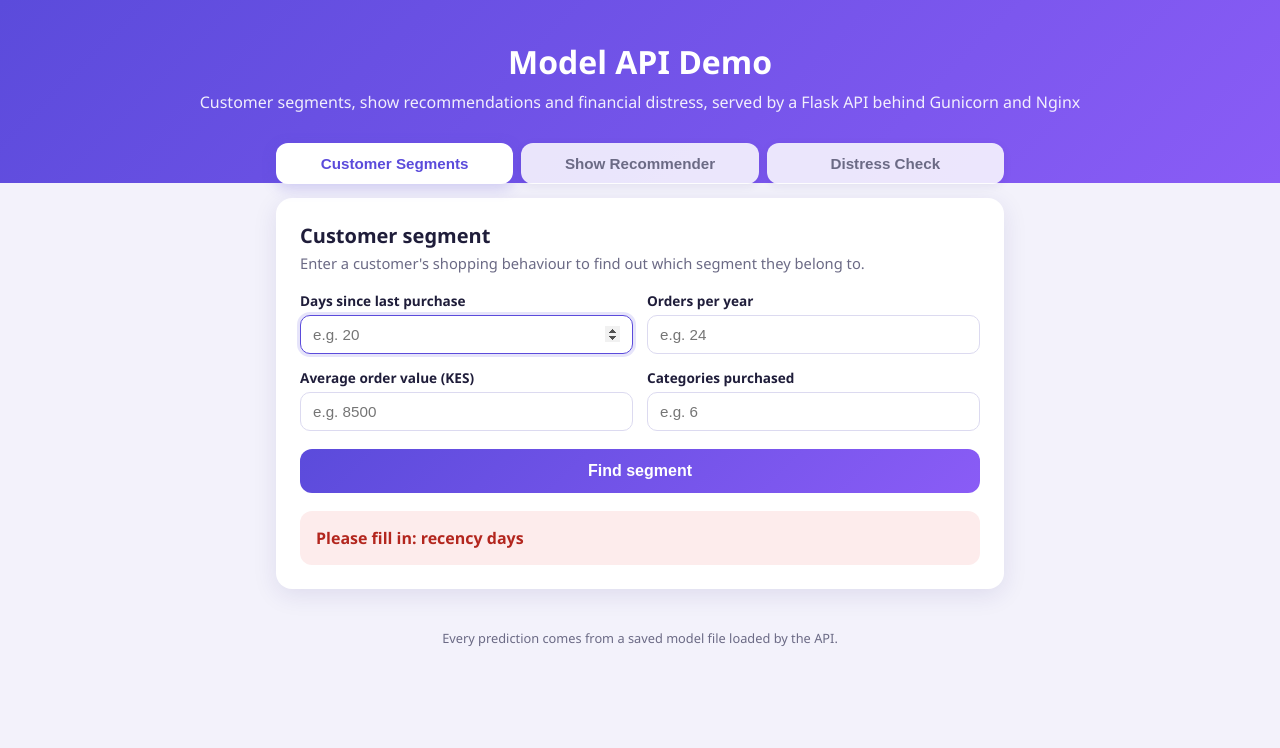
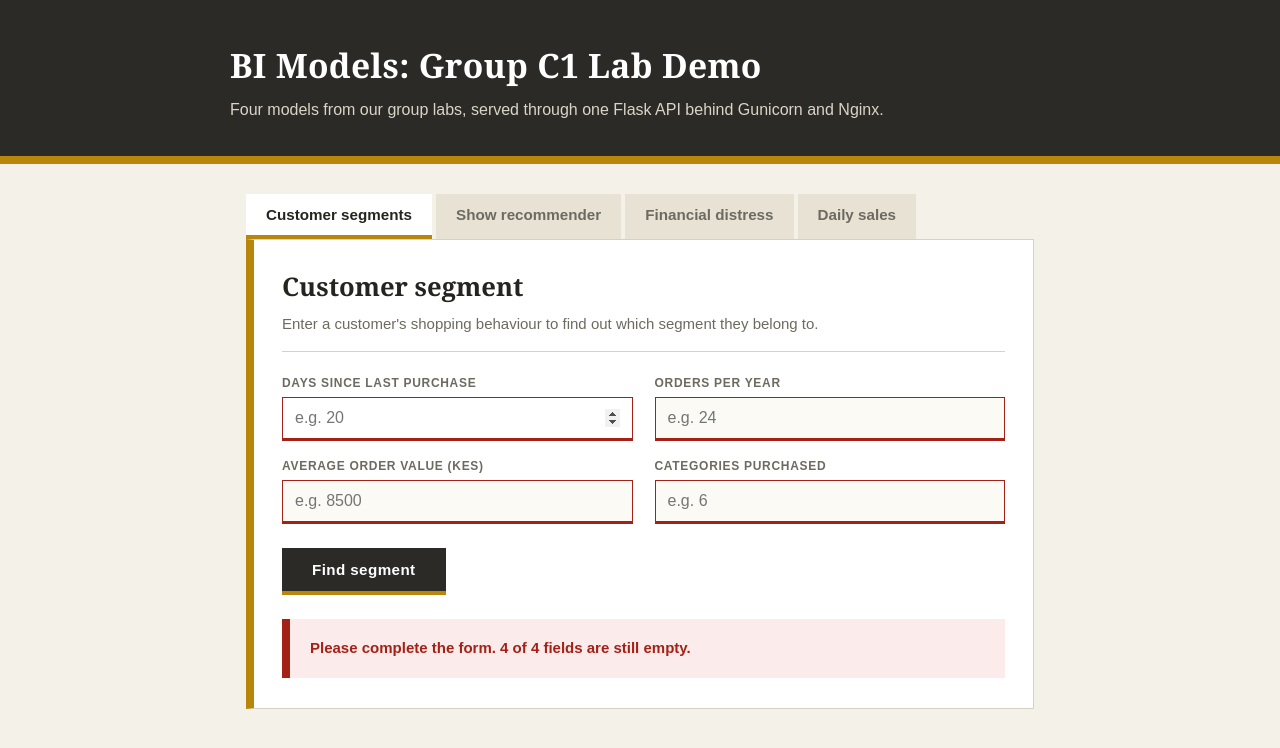
Before and after one commit to GraceChelangat/BI-ServingMLModels-C1, a plain HTML site: page frontend/index.html in a window 1280 px wide. Both pictures are taken after a click on the button "Find segment". Drawn offline with Linux system fonts and the light colour scheme.

Commit message:
added regression model to web page

```diff
--- a/frontend/index.html
+++ b/frontend/index.html
@@ -3,117 +3,146 @@
 <head>
 <meta charset="UTF-8">
 <meta name="viewport" content="width=device-width, initial-scale=1">
-<title>Model API Demo</title>
+<title>BI Models: Group Lab Demo</title>
 <style>
-  :root {
-    --brand: #5b4bdb;
-    --brand2: #8a5cf6;
-    --bg: #f3f2fb;
+      :root {
+    --brand: #b8860b;
+    --brand2: #b8860b;
+    --green: #b8860b;
+    --dark: #2b2a26;
+    --bg: #f4f1e8;
     --card: #ffffff;
-    --text: #1f1d3a;
-    --muted: #6b6a85;
-    --ok-bg: #e8f7ef;
-    --ok: #17794a;
-    --err-bg: #fdecec;
-    --err: #b3261e;
+    --text: #25241f;
+    --muted: #6d6a5f;
+    --ok-bg: #faf3dc;
+    --ok: #4a3a05;
+    --err-bg: #fbeceb;
+    --err: #a32117;
+    --line: #d6d1c2;
   }
   * { box-sizing: border-box; }
   body {
     margin: 0;
-    font-family: "Segoe UI", system-ui, -apple-system, Arial, sans-serif;
+    font-family: Arial, Helvetica, sans-serif;
+    font-size: 15px;
+    line-height: 1.5;
     background: var(--bg);
     color: var(--text);
   }
+
+  /* Header: dark band with a mustard stripe underneath */
   header {
-    background: linear-gradient(135deg, var(--brand), var(--brand2));
+    background: var(--dark);
     color: #fff;
-    padding: 40px 20px 70px;
-    text-align: center;
+    padding: 40px 20px 34px;
+    border-bottom: 8px solid var(--brand);
   }
-  header h1 { margin: 0 0 8px; font-size: 2rem; }
-  header p { margin: 0; opacity: 0.9; }
-  main { max-width: 760px; margin: -40px auto 40px; padding: 0 16px; }
-  .tabs {
-    display: flex; gap: 8px; flex-wrap: wrap;
-    margin-bottom: 14px;
+  header h1, header p, header div { max-width: 820px; margin-left: auto; margin-right: auto; }
+  header div { padding: 0; }
+  header h1 {
+    margin-top: 0; margin-bottom: 8px;
+    font-family: Georgia, "Times New Roman", serif;
+    font-size: 2.1rem; font-weight: bold; letter-spacing: 0.3px;
   }
+  header p { margin-top: 0; margin-bottom: 0; color: #d9d5c6; font-size: 1rem; }
+
+  main { max-width: 820px; margin: 30px auto; padding: 0 16px; }
+
+  /* Tabs: separate blocks with a heavy underline on the active one */
+  .tabs { display: flex; flex-wrap: wrap; gap: 4px; }
   .tab {
-    flex: 1; min-width: 150px;
-    background: rgba(255,255,255,0.85);
-    border: none; border-radius: 12px;
-    padding: 12px 14px; font-size: 0.95rem; font-weight: 600;
+    background: #e7e2d3; border: none; border-bottom: 4px solid transparent;
+    padding: 12px 20px; font-size: 0.95rem; font-weight: bold;
     color: var(--muted); cursor: pointer;
-    box-shadow: 0 2px 8px rgba(40,30,120,0.08);
-    transition: all .15s;
   }
-  .tab:hover { transform: translateY(-1px); }
-  .tab.active { background: #fff; color: var(--brand); box-shadow: 0 4px 14px rgba(91,75,219,0.25); }
+  .tab:hover { background: #ddd7c4; color: var(--text); }
+  .tab.active { background: #fff; color: var(--text); border-bottom-color: var(--brand); }
+
+  /* Cards: white panel with a mustard strip down the left edge */
   .card {
+    display: none;
     background: var(--card);
-    border-radius: 16px;
-    padding: 24px;
-    box-shadow: 0 6px 24px rgba(40,30,120,0.10);
-    display: none;
+    border: 1px solid var(--line);
+    border-left: 8px solid var(--brand);
+    padding: 28px 28px 30px;
   }
   .card.active { display: block; }
-  .card h2 { margin: 0 0 4px; font-size: 1.25rem; }
-  .card .sub { margin: 0 0 18px; color: var(--muted); font-size: 0.92rem; }
-  .grid { display: grid; grid-template-columns: 1fr 1fr; gap: 14px; }
-  @media (max-width: 560px) { .grid { grid-template-columns: 1fr; } }
-  label { display: block; font-size: 0.85rem; font-weight: 600; margin-bottom: 5px; }
+  .card h2 {
+    margin: 0 0 6px;
+    font-family: Georgia, "Times New Roman", serif;
+    font-size: 1.6rem; font-weight: bold;
+  }
+  .card .sub {
+    margin: 0 0 22px; padding-bottom: 16px;
+    color: var(--muted); border-bottom: 1px solid var(--line);
+  }
+
+  /* Form fields */
+  .grid { display: grid; grid-template-columns: 1fr 1fr; gap: 16px 22px; }
+  @media (max-width: 600px) { .grid { grid-template-columns: 1fr; } }
+  label {
+    display: block; margin-bottom: 5px;
+    font-size: 0.75rem; font-weight: bold;
+    text-transform: uppercase; letter-spacing: 0.7px; color: var(--muted);
+  }
   input, select {
-    width: 100%; padding: 10px 12px;
-    border: 1.5px solid #dcdaf0; border-radius: 10px;
-    font-size: 0.95rem; background: #fff; color: var(--text);
+    width: 100%; padding: 11px 12px;
+    border: 1px solid #aaa593; border-bottom: 3px solid #aaa593;
+    border-radius: 0; font-size: 1rem; background: #fbfaf5; color: var(--text);
   }
-  input:focus, select:focus {
-    outline: none; border-color: var(--brand);
-    box-shadow: 0 0 0 3px rgba(91,75,219,0.15);
+  input:hover, select:hover { background: #fff; }
+  input:focus, select:focus { outline: none; border-color: var(--brand); background: #fff; }
+
+  /* Buttons */
+  button.go {
+    margin-top: 24px; padding: 13px 30px;
+    background: var(--dark); color: #fff;
+    border: none; border-bottom: 4px solid var(--brand); border-radius: 0;
+    font-size: 0.95rem; font-weight: bold; letter-spacing: 0.4px; cursor: pointer;
   }
-  button.go {
-    margin-top: 18px; width: 100%;
-    padding: 13px; border: none; border-radius: 12px;
-    background: linear-gradient(135deg, var(--brand), var(--brand2));
-    color: #fff; font-size: 1rem; font-weight: 600; cursor: pointer;
-    transition: transform .1s, opacity .15s;
+  button.go:hover { background: var(--brand); border-bottom-color: var(--dark); }
+  button.go:disabled { opacity: 0.6; cursor: wait; }
+
+  /* Results */
+  .result { display: none; margin-top: 24px; padding: 18px 20px; border-left: 8px solid var(--brand); }
+  .result.ok { display: block; background: var(--ok-bg); color: var(--ok); }
+  .result.err { display: block; background: var(--err-bg); color: var(--err); border-left-color: var(--err); font-weight: bold; }
+  .big {
+    font-family: Georgia, "Times New Roman", serif;
+    font-size: 1.9rem; font-weight: bold; margin-bottom: 4px; color: var(--text);
   }
-  button.go:hover { transform: translateY(-1px); }
-  button.go:disabled { opacity: 0.6; cursor: wait; }
-  .result { margin-top: 18px; padding: 16px; border-radius: 12px; display: none; }
-  .result.ok { display: block; background: var(--ok-bg); color: var(--ok); }
-  .result.err { display: block; background: var(--err-bg); color: var(--err); font-weight: 600; }
-  .big { font-size: 1.3rem; font-weight: 700; margin-bottom: 4px; }
+
+  /* Recommender */
   .chips { display: flex; flex-wrap: wrap; gap: 8px; }
   .chip {
-    border: 1.5px solid #dcdaf0; background: #fff; color: var(--text);
-    padding: 7px 14px; border-radius: 999px; cursor: pointer;
-    font-size: 0.88rem; transition: all .12s;
+    border: 1px solid #aaa593; background: #fbfaf5; color: var(--text);
+    padding: 8px 14px; border-radius: 0; cursor: pointer; font-size: 0.9rem;
   }
-  .chip:hover { border-color: var(--brand); }
-  .chip.sel { background: var(--brand); border-color: var(--brand); color: #fff; }
-  .rec {
-    background: #fff; border-radius: 10px; padding: 12px 14px; margin-top: 10px;
-    color: var(--text); border-left: 5px solid var(--brand);
-  }
+  .chip:hover { border-color: var(--brand); background: #fff; }
+  .chip.sel { background: var(--dark); border-color: var(--dark); color: #fff; }
+  .rec { background: #fff; border: 1px solid var(--line); border-left: 5px solid var(--dark); padding: 12px 14px; margin-top: 10px; color: var(--text); }
   .rec small { color: var(--muted); display: block; margin-top: 3px; }
-  .bar-row { margin-top: 10px; color: var(--text); font-size: 0.88rem; }
-  .bar { height: 10px; background: #e3e1f5; border-radius: 99px; overflow: hidden; margin-top: 4px; }
-  .bar > span { display: block; height: 100%; background: linear-gradient(90deg, var(--brand), var(--brand2)); }
-  footer { text-align: center; color: var(--muted); font-size: 0.8rem; padding-bottom: 30px; }
+
+  /* Probability bars */
+  .bar-row { margin-top: 12px; color: var(--text); font-size: 0.9rem; font-weight: bold; }
+  .bar { height: 12px; background: #e3dec9; margin-top: 4px; }
+  .bar > span { display: block; height: 100%; background: var(--dark); }
+
 </style>
 </head>
 <body>
 
 <header>
-  <h1>Model API Demo</h1>
-  <p>Customer segments, show recommendations and financial distress, served by a Flask API behind Gunicorn and Nginx</p>
+  <h1>BI Models: Group C1 Lab Demo</h1>
+  <p>Four models from our group labs, served through one Flask API behind Gunicorn and Nginx.</p>
 </header>
 
 <main>
   <div class="tabs">
-    <button class="tab active" data-tab="cluster">Customer Segments</button>
-    <button class="tab" data-tab="rec">Show Recommender</button>
-    <button class="tab" data-tab="class">Distress Check</button>
+    <button class="tab active" data-tab="cluster">Customer segments</button>
+    <button class="tab" data-tab="rec">Show recommender</button>
+    <button class="tab" data-tab="class">Financial distress</button>
+      <button class="tab" data-tab="reg">Daily sales</button>
   </div>
 
   <!-- Clustering -->
@@ -133,7 +162,7 @@
   <!-- Recommender -->
   <section class="card" id="rec">
     <h2>Show recommender</h2>
-    <p class="sub">Tap the shows a viewer has watched, then get recommendations.</p>
+    <p class="sub">Select the shows a viewer has watched, then get recommendations.</p>
     <div class="chips" id="chips"></div>
     <button class="go" onclick="recommend(this)">Get recommendations</button>
     <div id="rec-result" class="result"></div>
@@ -164,9 +193,37 @@
     <button class="go" onclick="predictClass(this)">Predict category</button>
     <div id="class-result" class="result"></div>
   </section>
+
+      <!-- Regression -->
+  <section class="card" id="reg">
+    <h2>Daily sales forecast</h2>
+    <p class="sub">Describe a retail store to predict its daily sales revenue in KES.</p>
+    <div class="grid">
+      <div><label for="store_format">Store format</label>
+        <select id="store_format"><option value="">Select...</option>
+          <option>Convenience</option><option>Hypermarket</option><option>Kiosk</option><option>Supermarket</option></select></div>
+      <div><label for="location_type">Location type</label>
+        <select id="location_type"><option value="">Select...</option>
+          <option>CBD</option><option>Mall</option><option>Residential</option><option>Street</option></select></div>
+      <div><label for="delivery_available">Delivery available</label>
+        <select id="delivery_available"><option value="">Select...</option><option>No</option><option>Yes</option></select></div>
+      <div><label for="store_size_category">Store size category</label>
+        <select id="store_size_category"><option value="">Select...</option>
+          <option>Large</option><option>Medium</option><option>Small</option></select></div>
+      <div><label for="store_age_years">Store age (years)</label><input id="store_age_years" type="number" step="any" placeholder="e.g. 5"></div>
+      <div><label for="store_size_sqm">Store size (sqm)</label><input id="store_size_sqm" type="number" step="any" placeholder="e.g. 450"></div>
+      <div><label for="num_staff">Number of staff</label><input id="num_staff" type="number" step="any" placeholder="e.g. 12"></div>
+      <div><label for="promotions_active">Active promotions</label><input id="promotions_active" type="number" step="any" placeholder="e.g. 1"></div>
+      <div><label for="footfall_count">Footfall count</label><input id="footfall_count" type="number" step="any" placeholder="e.g. 800"></div>
+      <div><label for="loyalty_program_members">Loyalty members</label><input id="loyalty_program_members" type="number" step="any" placeholder="e.g. 150"></div>
+      <div><label for="online_order_count">Online orders</label><input id="online_order_count" type="number" step="any" placeholder="e.g. 40"></div>
+      <div><label for="avg_basket_size_kes">Average basket (KES)</label><input id="avg_basket_size_kes" type="number" step="any" placeholder="e.g. 1200"></div>
+      <div><label for="local_events_nearby">Local events nearby</label><input id="local_events_nearby" type="number" step="any" placeholder="e.g. 0"></div>
+    </div>
+    <button class="go" onclick="predictReg(this)">Predict daily sales</button>
+    <div id="reg-result" class="result"></div>
+  </section>
 </main>
-
-<footer>Every prediction comes from a saved model file loaded by the API.</footer>
 
 <script>
 const SHOWS = ["Cooking Masters","Crime City","Galactic Wars","Laugh Track","Little Explorers",
@@ -223,19 +280,45 @@ async function withButton(btn, fn) {
   try { await fn(); } finally { btn.disabled = false; btn.textContent = old; }
 }
 
-// Collect fields; return null and show an error if any are missing
+function apiError(data) {
+  let msg = data.error || "Request failed.";
+  if (Array.isArray(data.missing_features) && data.missing_features.length) {
+    msg += " Missing: " + data.missing_features.join(", ") + ".";
+  }
+  return esc(msg);
+}
+
 function collect(ids, numericIds, resultId) {
   const body = {};
+  const missing = [];
   for (const id of ids) {
-    const v = document.getElementById(id).value.trim();
+    const el = document.getElementById(id);
+    const v = el.value.trim();
+    el.style.borderColor = "";
     if (v === "") {
-      showMsg(resultId, "err", "Please fill in: " + id.replace(/_/g, " "));
-      document.getElementById(id).focus();
-      return null;
+      missing.push(id);
+      el.style.borderColor = "#a32117";
+    } else {
+      body[id] = numericIds.includes(id) ? Number(v) : v;
     }
-    body[id] = numericIds.includes(id) ? Number(v) : v;
   }
-  return body;
+  if (missing.length === 0) return body;
+
+  const nameOf = id => {
+    const lab = document.querySelector('label[for="' + id + '"]');
+    return lab ? lab.textContent : id.replace(/_/g, " ");
+  };
+  let msg;
+  if (missing.length === 1) {
+    msg = "Please fill in: " + nameOf(missing[0]) + ".";
+  } else if (missing.length <= 3) {
+    msg = "Please fill in these fields: " + missing.map(nameOf).join(", ") + ".";
+  } else {
+    msg = "Please complete the form. " + missing.length + " of " + ids.length + " fields are still empty.";
+  }
+  showMsg(resultId, "err", esc(msg));
+  document.getElementById(missing[0]).focus();
+  return null;
 }
 
 function predictCluster(btn) {
@@ -246,7 +329,7 @@ function predictCluster(btn) {
     const r = await callApi("/predict/clustering", body);
     if (r.ok) showMsg("cluster-result", "ok",
       `<div class="big">${esc(r.data.segment_name)}</div>Cluster ${esc(r.data.predicted_cluster)}`);
-    else showMsg("cluster-result", "err", esc(r.data.error || "Request failed."));
+    else showMsg("cluster-result", "err", apiError(r.data));
   });
 }
 
@@ -254,7 +337,7 @@ function recommend(btn) {
   if (selected.size === 0) { showMsg("rec-result", "err", "Please select at least one show."); return; }
   withButton(btn, async () => {
     const r = await callApi("/recommend/association", { items: [...selected], top_n: 3 });
-    if (!r.ok) { showMsg("rec-result", "err", esc(r.data.error || "Request failed.")); return; }
+    if (!r.ok) { showMsg("rec-result", "err", apiError(r.data)); return; }
     if (r.data.recommendations.length === 0) { showMsg("rec-result", "ok", esc(r.data.message)); return; }
     const cards = r.data.recommendations.map(x =>
       `<div class="rec"><strong>${esc(x.show_name)}</strong>
@@ -270,7 +353,7 @@ function predictClass(btn) {
   if (!body) return;
   withButton(btn, async () => {
     const r = await callApi("/predict/classification", body);
-    if (!r.ok) { showMsg("class-result", "err", esc(r.data.error || "Request failed.")); return; }
+    if (!r.ok) { showMsg("class-result", "err", apiError(r.data)); return; }
     let html = `<div class="big">${esc(r.data.predicted_category)}</div>`;
     const p = r.data.class_probabilities || {};
     for (const [label, val] of Object.entries(p)) {
@@ -280,6 +363,20 @@ function predictClass(btn) {
     showMsg("class-result", "ok", html);
   });
 }
+
+function predictReg(btn) {
+  const text = ["store_format","location_type","delivery_available","store_size_category"];
+  const nums = ["store_age_years","store_size_sqm","num_staff","promotions_active","footfall_count",
+                "loyalty_program_members","online_order_count","avg_basket_size_kes","local_events_nearby"];
+  const body = collect([...text, ...nums], nums, "reg-result");
+  if (!body) return;
+  withButton(btn, async () => {
+    const r = await callApi("/predict/regression", body);
+    if (!r.ok) { showMsg("reg-result", "err", apiError(r.data)); return; }
+    const kes = Number(r.data.predicted_daily_sales_revenue_kes).toLocaleString("en-KE", { maximumFractionDigits: 0 });
+    showMsg("reg-result", "ok", `<div class="big">KES ${esc(kes)}</div>Predicted daily sales revenue`);
+  });
+}
 </script>
 </body>
 </html>
```
